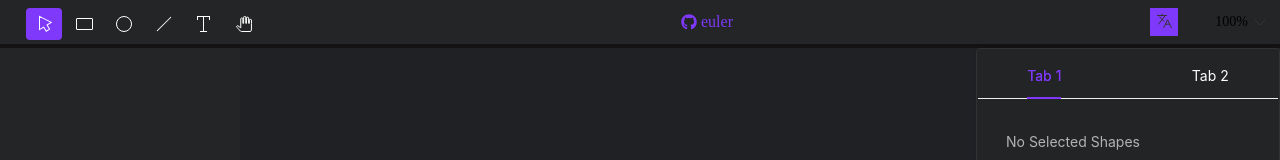
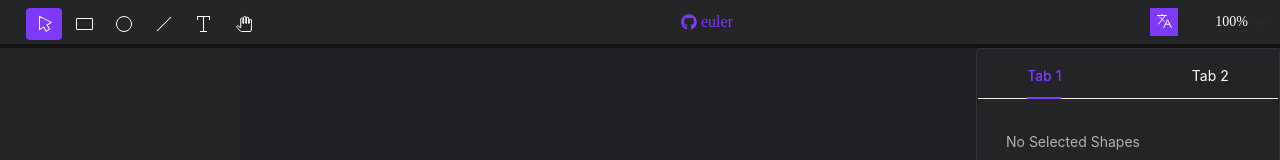
Before and after one commit to yangdan001/ola-canvas-menu-tree, a React (Create React App) app in the folder packages/euler/: page / in a window 1280 px wide. Shown: the top 160 px of the page. Built offline with nearby package versions, Linux system fonts and the light colour scheme.

Commit message:
颜色修改

```diff
--- a/packages/euler/src/components/ZoomActions/ZoomActions.scss
+++ b/packages/euler/src/components/ZoomActions/ZoomActions.scss
@@ -5,6 +5,7 @@
     justify-content: center;
     align-items: center;
     user-select: none;
+    color: #fff;
 
     .value {
       display: flex;
--- a/packages/euler/src/editor/scene/rect.ts
+++ b/packages/euler/src/editor/scene/rect.ts
@@ -29,7 +29,8 @@ export class Rect extends Graph {
       rotateInCanvas(ctx, this.rotation, cx, cy);
     }
     ctx.beginPath();
-    const textY = Number(this.y)-2
+    const textY = Number(this.y)-2;
+    console.log('this.objectName',this.objectName);
     ctx.fillText(this.objectName, this.x, textY);
     ctx.rect(this.x, this.y, this.width, this.height);
     for (const texture of this.fill) {
--- a/packages/icons/src/icons/i18n-outlined.tsx
+++ b/packages/icons/src/icons/i18n-outlined.tsx
@@ -9,28 +9,28 @@ export const I18nOutlined = React.memo(() => {
       fill="none"
       xmlns="http://www.w3.org/2000/svg"
     >
-      <line x1="5" y1="5.5" x2="15" y2="5.5" stroke="#333333" />
-      <line x1="10" y1="4" x2="10" y2="5" stroke="#333333" />
+      <line x1="5" y1="5.5" x2="15" y2="5.5" stroke="#ffffff" />
+      <line x1="10" y1="4" x2="10" y2="5" stroke="#ffffff" />
       <line
         x1="13.3947"
         y1="5.30697"
         x2="6.39468"
         y2="14.307"
-        stroke="#333333"
+        stroke="#ffffff"
       />
       <line
         x1="7.35355"
         y1="6.64645"
         x2="12.3536"
         y2="11.6464"
-        stroke="#333333"
+        stroke="#ffffff"
       />
       <path
         d="M11.5 18L15.5629 9.75718L19.5 18"
-        stroke="#333333"
+        stroke="#ffffff"
         strokeLinejoin="bevel"
       />
-      <line x1="13" y1="14.2098" x2="18" y2="14.2098" stroke="#333333" />
+      <line x1="13" y1="14.2098" x2="18" y2="14.2098" stroke="#ffffff" />
     </svg>
   );
 });
```
